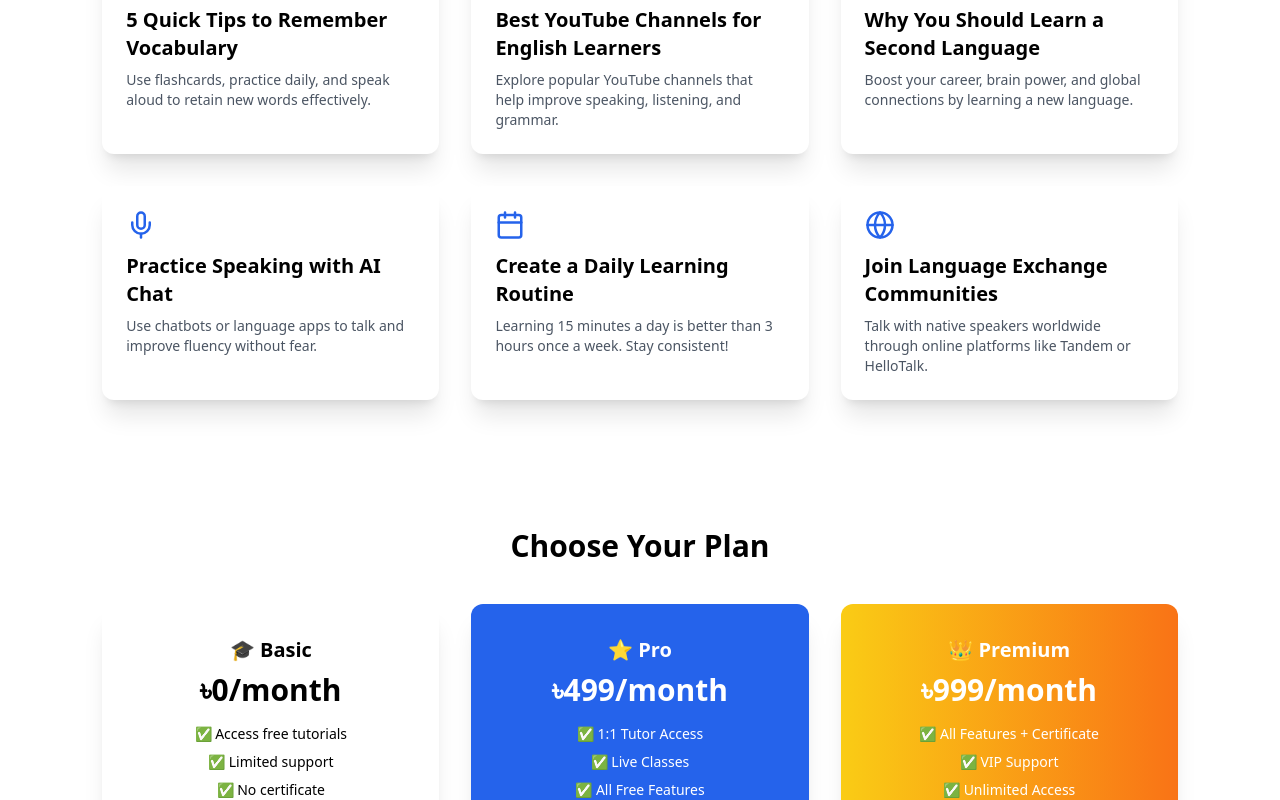
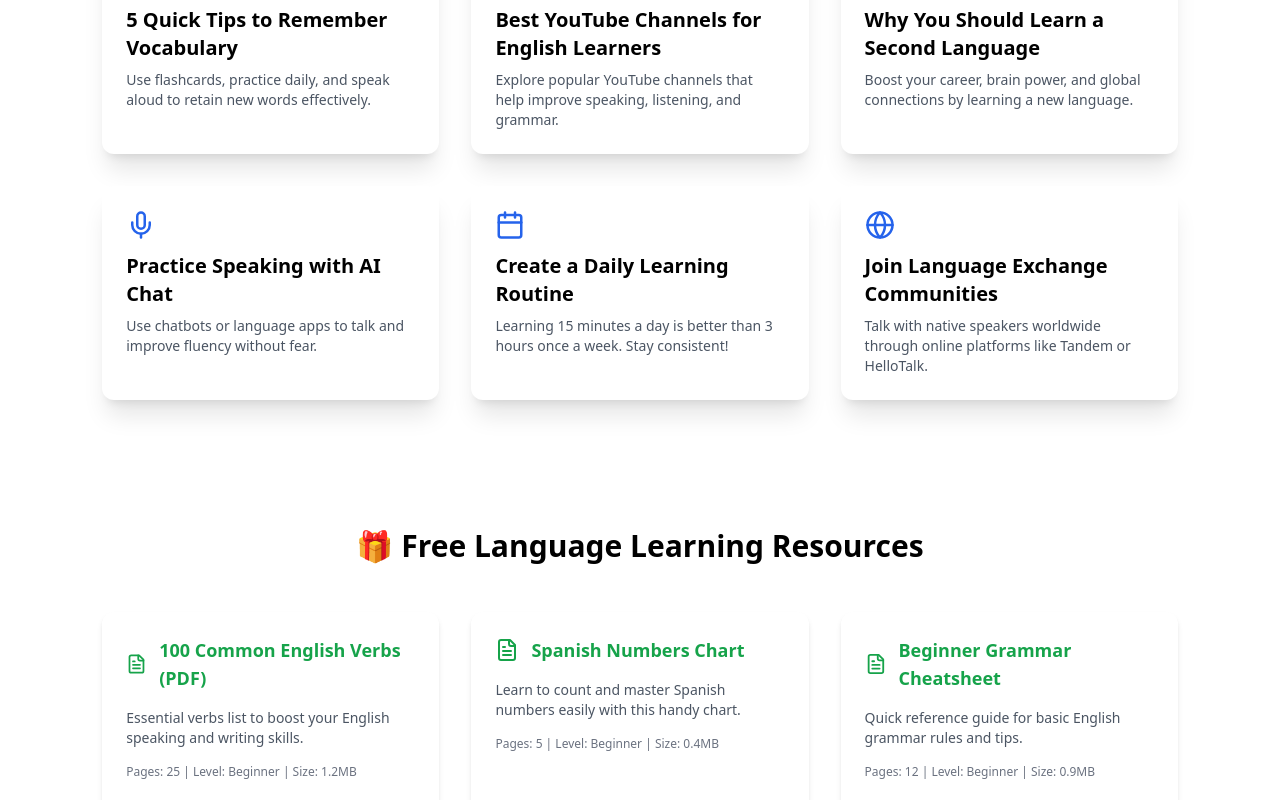
Before and after one commit to mdriyajulislamakash11/Learn-Language-Tutorial-Project-client-site, a React (Vite) app: page / in a window 1280 px wide. Shown: the part 2000-2800 px from the top of the page. Built offline with nearby package versions, Linux system fonts and the light colour scheme; no server answers.

Commit message:
extra section 3

```diff
--- /dev/null
+++ b/src/pages/FreeResources.jsx
@@ -0,0 +1,95 @@
+import { motion } from "framer-motion";
+import { FileText, Download } from "lucide-react";
+
+const resources = [
+  {
+    title: "100 Common English Verbs (PDF)",
+    url: "/downloads/english-verbs.pdf",
+    description: "Essential verbs list to boost your English speaking and writing skills.",
+    pages: 25,
+    level: "Beginner",
+    size: "1.2MB",
+  },
+  {
+    title: "Spanish Numbers Chart",
+    url: "/downloads/spanish-numbers.pdf",
+    description: "Learn to count and master Spanish numbers easily with this handy chart.",
+    pages: 5,
+    level: "Beginner",
+    size: "0.4MB",
+  },
+  {
+    title: "Beginner Grammar Cheatsheet",
+    url: "/downloads/grammar-cheatsheet.pdf",
+    description: "Quick reference guide for basic English grammar rules and tips.",
+    pages: 12,
+    level: "Beginner",
+    size: "0.9MB",
+  },
+  {
+    title: "Top 50 Phrasal Verbs (PDF)",
+    url: "/downloads/phrasal-verbs.pdf",
+    description: "Common phrasal verbs you need to know for fluent English conversations.",
+    pages: 15,
+    level: "Intermediate",
+    size: "1.1MB",
+  },
+  {
+    title: "English Idioms & Expressions",
+    url: "/downloads/english-idioms.pdf",
+    description: "Familiarize yourself with popular English idioms and their meanings.",
+    pages: 20,
+    level: "Intermediate",
+    size: "1.3MB",
+  },
+  {
+    title: "Common English Pronunciation Guide",
+    url: "/downloads/pronunciation-guide.pdf",
+    description: "Improve your English pronunciation with this easy-to-follow guide.",
+    pages: 18,
+    level: "All Levels",
+    size: "1.0MB",
+  },
+];
+
+const FreeResources = () => {
+  return (
+    <section className="w-11/12 mx-auto py-16">
+      <h2 className="text-3xl font-bold text-center mb-12">
+        🎁 Free Language Learning Resources
+      </h2>
+      <div className="grid md:grid-cols-3 gap-8">
+        {resources.map((res, index) => (
+          <motion.div
+            key={index}
+            initial={{ opacity: 0, y: 40 }}
+            whileInView={{ opacity: 1, y: 0 }}
+            transition={{ delay: index * 0.15 }}
+            className="bg-white rounded-xl shadow-md p-6 flex flex-col justify-between hover:shadow-xl transition-shadow duration-300"
+          >
+            <div>
+              <div className="flex items-center gap-3 text-green-600 mb-4">
+                <FileText size={24} />
+                <h3 className="text-lg font-semibold">{res.title}</h3>
+              </div>
+              <p className="text-gray-600 mb-4 text-sm">{res.description}</p>
+              <p className="text-gray-500 text-xs">
+                Pages: {res.pages} | Level: {res.level} | Size: {res.size}
+              </p>
+            </div>
+            <a
+              href={res.url}
+              download
+              className="mt-6 inline-flex items-center justify-center gap-2 bg-green-500 text-white px-5 py-2 rounded-lg font-medium hover:bg-green-600 transition-colors"
+            >
+              <Download size={18} />
+              Download
+            </a>
+          </motion.div>
+        ))}
+      </div>
+    </section>
+  );
+};
+
+export default FreeResources;
--- a/src/pages/Home.jsx
+++ b/src/pages/Home.jsx
@@ -1,6 +1,7 @@
 import Banner from '../components/Banner';
 import CategorySections from '../components/CategorySections';
 import StateSection from '../components/StateSection';
+import FreeResources from './FreeResources';
 import LearningTips from './LearningTips';
 import PricingPlans from './PricingPlans';
 
@@ -17,6 +18,8 @@ const Home = () => {
 
                 <LearningTips />
 
+                <FreeResources />
+
                 <PricingPlans />
 
             </div>
```
